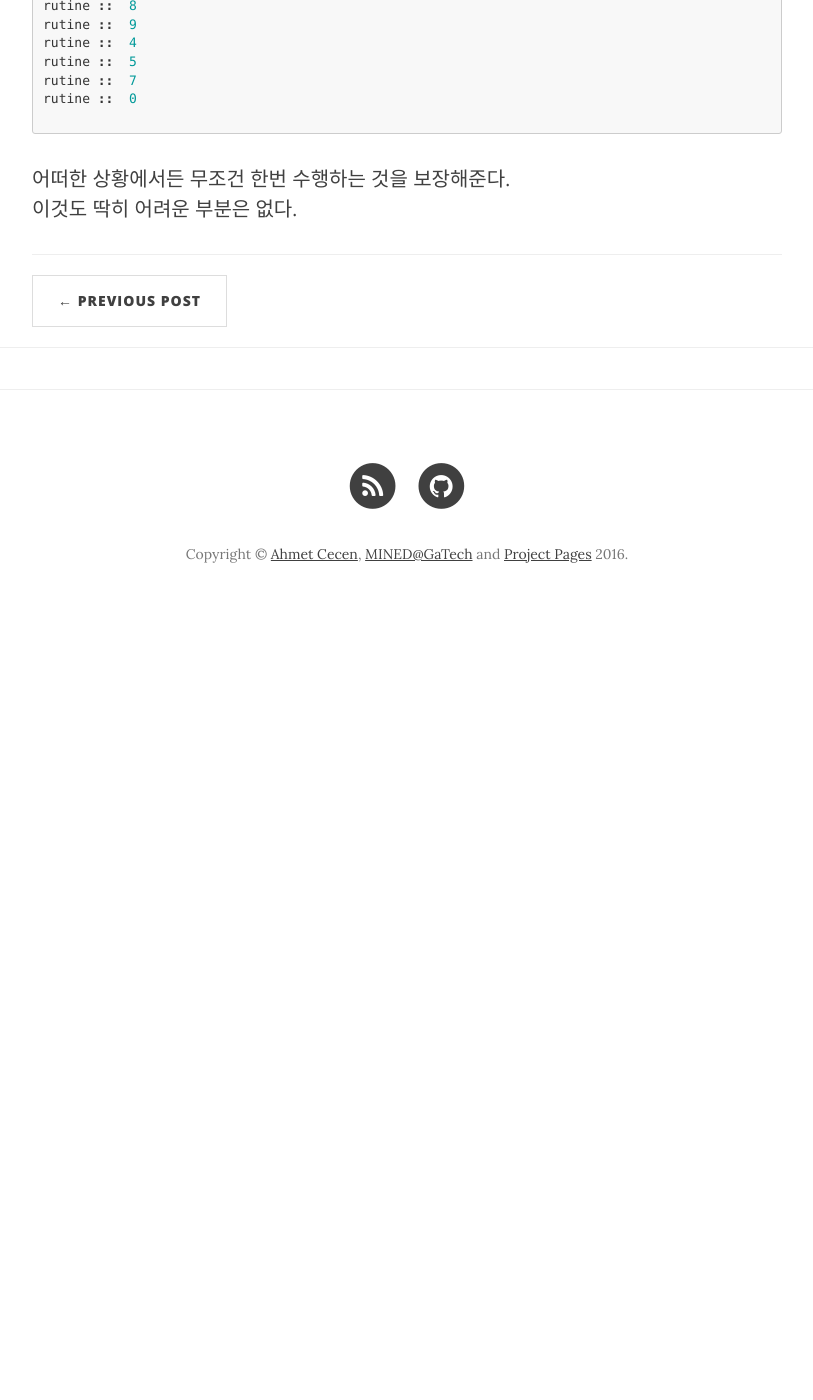
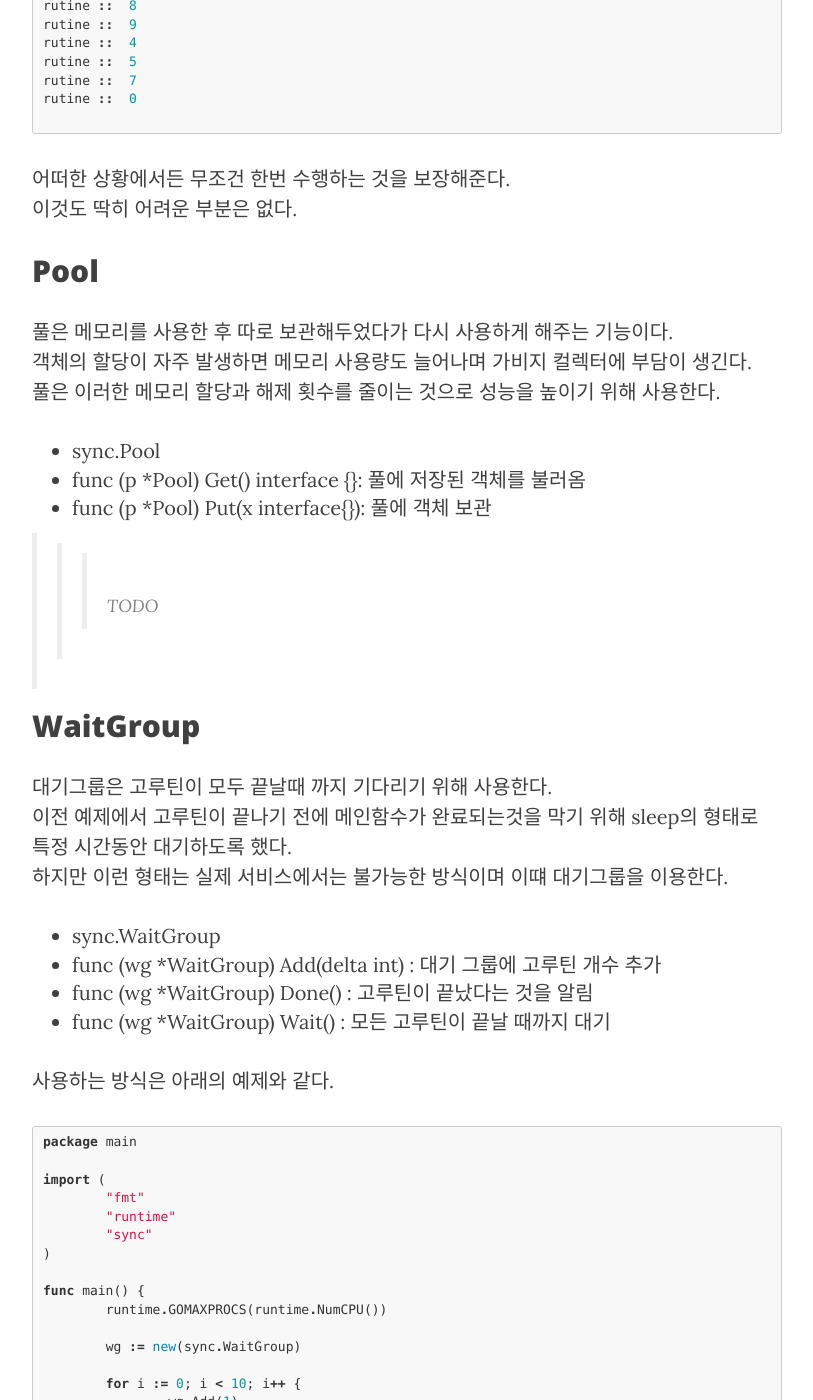
Before and after one commit to Y-JaeHyun/Y-JaeHyun.github.io, a Jekyll site: the page built from _posts/2021-07-13-Go언어-10.md, in a window 1280 px wide and 1400 px high, scrolled down 6999 px. Shown: the whole window, without its empty margins (233-1046 px from the left). Built offline with Jekyll 4.4.1, drawn with Linux system fonts in a browser that asks for light colours; nearby versions of some CDN libraries; comment, search, counter and statistics services are not loaded; before the commit the page ends 7629 px from its top, so only the background shows below that; some of the changed text lies outside the part shown.

Commit message:
go - 10 update

````diff
--- a/_posts/2021-07-13-Go언어-10.md
+++ b/_posts/2021-07-13-Go언어-10.md
@@ -342,3 +342,121 @@ rutine ::  0
 
 어떠한 상황에서든 무조건 한번 수행하는 것을 보장해준다.
 이것도 딱히 어려운 부분은 없다.
+
+## Pool
+
+풀은 메모리를 사용한 후 따로 보관해두었다가 다시 사용하게 해주는 기능이다.
+객체의 할당이 자주 발생하면 메모리 사용량도 늘어나며 가비지 컬렉터에 부담이 생긴다.
+풀은 이러한 메모리 할당과 해제 횟수를 줄이는 것으로 성능을 높이기 위해 사용한다.
+
+* sync.Pool
+* func (p *Pool) Get() interface {}: 풀에 저장된 객체를 불러옴
+* func (p *Pool) Put(x interface{}): 풀에 객체 보관
+
+
+>>> TODO
+
+
+
+## WaitGroup
+
+대기그룹은 고루틴이 모두 끝날때 까지 기다리기 위해 사용한다.
+이전 예제에서 고루틴이 끝나기 전에 메인함수가 완료되는것을 막기 위해 sleep의 형태로 특정 시간동안 대기하도록 했다.
+하지만 이런 형태는 실제 서비스에서는 불가능한 방식이며 이떄 대기그룹을 이용한다.
+
+* sync.WaitGroup
+* func (wg *WaitGroup) Add(delta int) : 대기 그룹에 고루틴 개수 추가
+* func (wg *WaitGroup) Done() : 고루틴이 끝났다는 것을 알림
+* func (wg *WaitGroup) Wait() : 모든 고루틴이 끝날 때까지 대기
+
+사용하는 방식은 아래의 예제와 같다.
+
+```go
+package main
+
+import (
+        "fmt"
+        "runtime"
+        "sync"
+)
+
+func main() {
+        runtime.GOMAXPROCS(runtime.NumCPU())
+
+        wg := new(sync.WaitGroup)
+
+        for i := 0; i < 10; i++ {
+                wg.Add(1)
+                go func (n int) {
+                        defer wg.Done()
+                        fmt.Println("Go ", n)
+                }(i)
+        }
+
+        wg.Wait()
+        fmt.Println("MAIN END!")
+}
+~
+
+```
+
+이떄 Add와 Done의 총 횟수는 같아야 한다.
+다만 Add 함수의 경우 매개변수 값만큼 루틴 개수를 추가해준다.
+총 합산된 루틴 개수와 Done의 호출수가 많아야 정상 동작한다.
+그렇지 않다면 패닉이 발생하게 된다.
+
+## Atomic
+
+원자적 연산은 다양한 연산자에 원자성을 더해주는 것으로 일반적으로 CPU 명령어를 직접 사용 하도록 구현되어 있다.
+mutex나 각종 Lock에 비해 가벼운 편이기 때문에 사용되는 일이 종종 있다.
+
+사용 방식은 아래와 같다.
+
+```go
+
+package main
+
+import (
+        "fmt"
+        "runtime"
+        "sync"
+        "sync/atomic"
+)
+
+func main() {
+        runtime.GOMAXPROCS(runtime.NumCPU())
+
+        var data int32 = 0
+
+        wg := new(sync.WaitGroup)
+
+        for i := 0; i < 1000; i++ {
+                wg.Add(1)
+                go func() {
+                        atomic.AddInt32(&data, 1)
+                        wg.Done()
+                }()
+        }
+
+        for i := 0; i < 1000; i++ {
+                wg.Add(1)
+                go func() {
+                        atomic.AddInt32(&data, 1)
+                        wg.Done()
+                }()
+        }
+
+        wg.Wait()
+        fmt.Println(data)
+
+}
+
+```
+
+go에서 지원하는 atomic 연산의 종류는 아래와 같다.
+
+* Add : 변수에 값을 더하고 결과 리턴
+* CompareAddSwap : A와 B 비교후 같으면 C 대입하며, 비교 결과에 따른 bool 값 리턴
+* Load : 변수에서 값을 읽음
+* Store : 변수에 값을 저장
+* Swap : 변수에 값을 대입하고, 이전값 리턴
````
